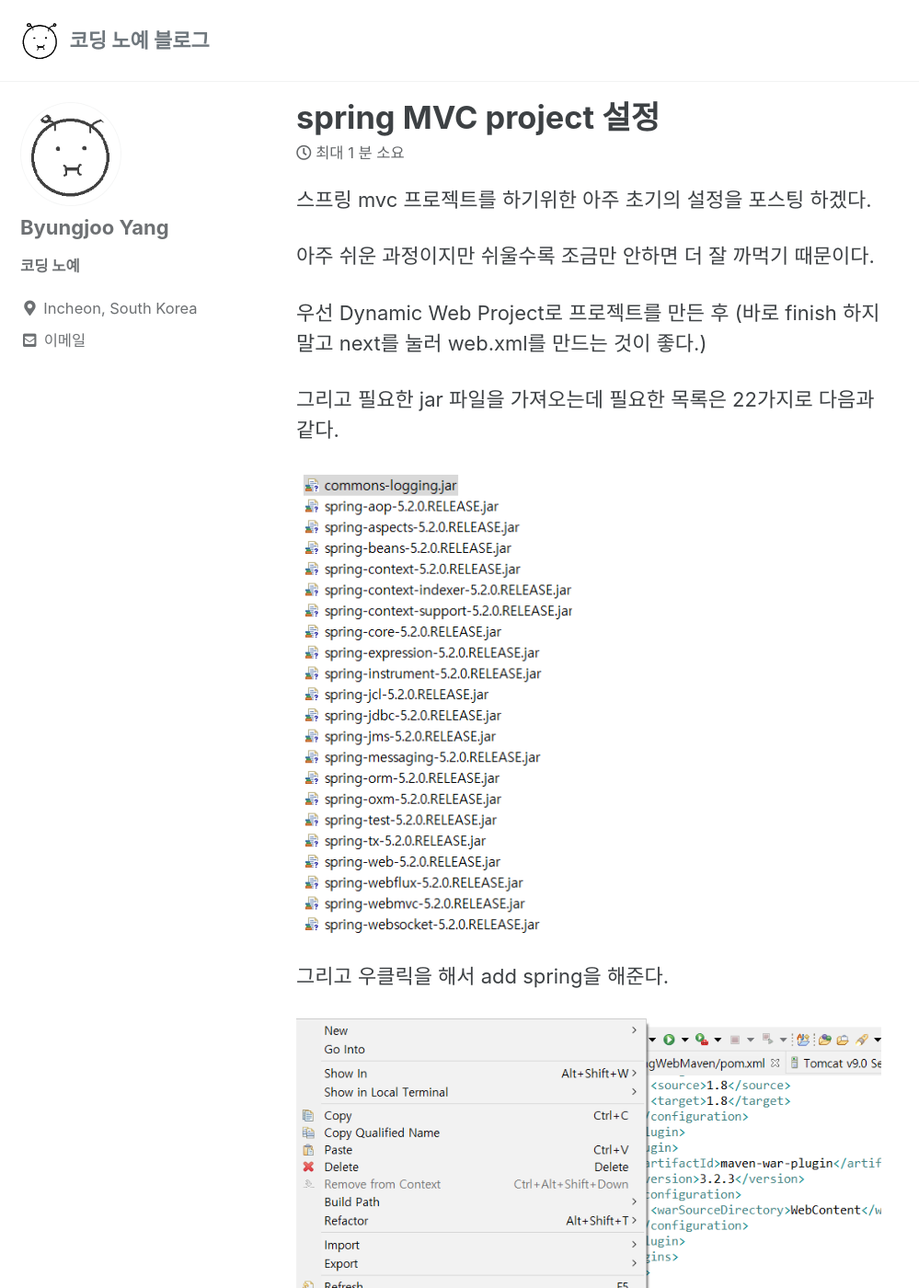
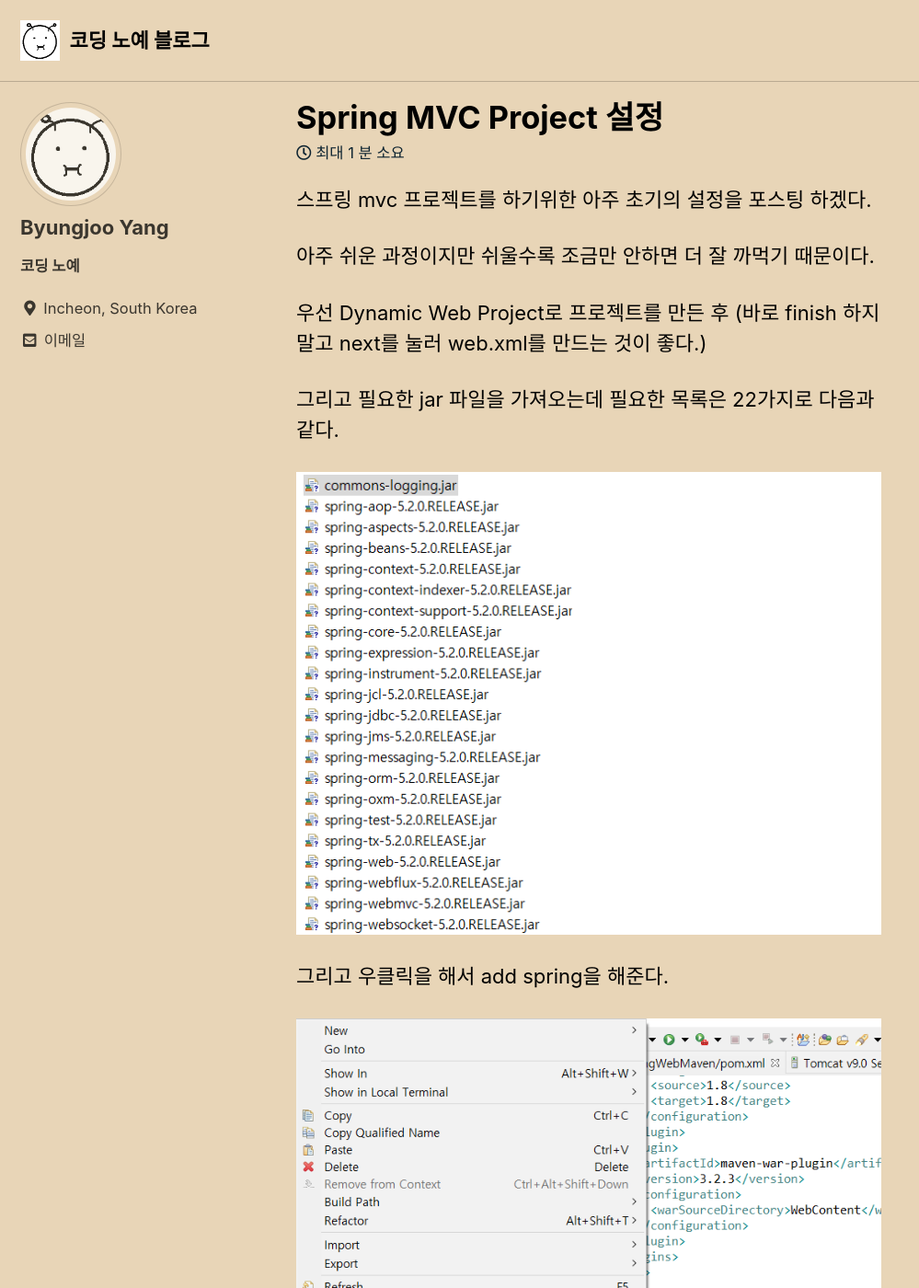
Before and after one commit to ByungjooYang/byungjooyang.github.io, a Jekyll site: the page built from _posts/2020-07-16-ByungjooYang-of-post.md, in a window 1280 px wide and 1400 px high. Shown: the whole window at 92% size, without its empty margins (0-999 px from the left). Built offline with Jekyll 4.4.1, drawn with Linux system fonts in a browser that asks for light colours; cached includes are drawn as plain includes.

```diff
--- a/_config.yml
+++ b/_config.yml
@@ -12,7 +12,7 @@
 
 theme                    : "minimal-mistakes-jekyll"
 # remote_theme           : "mmistakes/minimal-mistakes"
-minimal_mistakes_skin    : "default" # "air", "aqua", "contrast", "dark", "dirt", "neon", "mint", "plum", "sunrise"
+minimal_mistakes_skin    : "sunrise" # "air", "aqua", "contrast", "dark", "dirt", "neon", "mint", "plum", "sunrise"
 
 # Site Settings
 locale                   : "ko"
@@ -30,7 +30,7 @@ masthead_title           : "코딩 노예 블로그"
 # breadcrumbs            : false # true, false (default)
 words_per_minute         : 200
 comments:
-  provider               : # false (default), "disqus", "discourse", "facebook", "staticman", "staticman_v2", "utterances", "custom"
+  provider               : "disqus" # false (default), "disqus", "discourse", "facebook", "staticman", "staticman_v2", "utterances", "custom"
   disqus:
     shortname            : # https://help.disqus.com/customer/portal/articles/466208-what-s-a-shortname-
   discourse:
--- a/_posts/2020-07-16-ByungjooYang-of-post.md
+++ b/_posts/2020-07-16-ByungjooYang-of-post.md
@@ -1,5 +1,5 @@
 ---
-title:  "spring MVC project 설정"
+title:  "Spring MVC Project 설정"
 header:
   teaser: ""
 categories:
```
